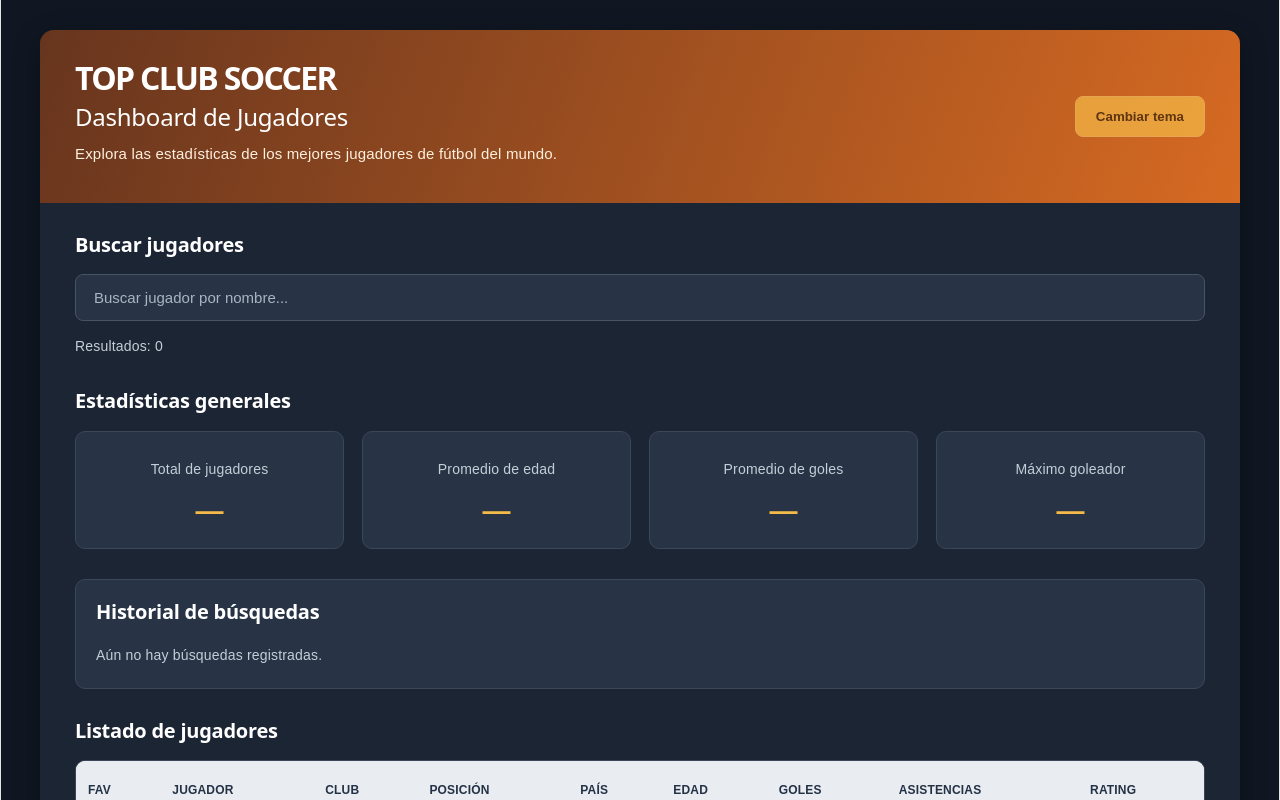
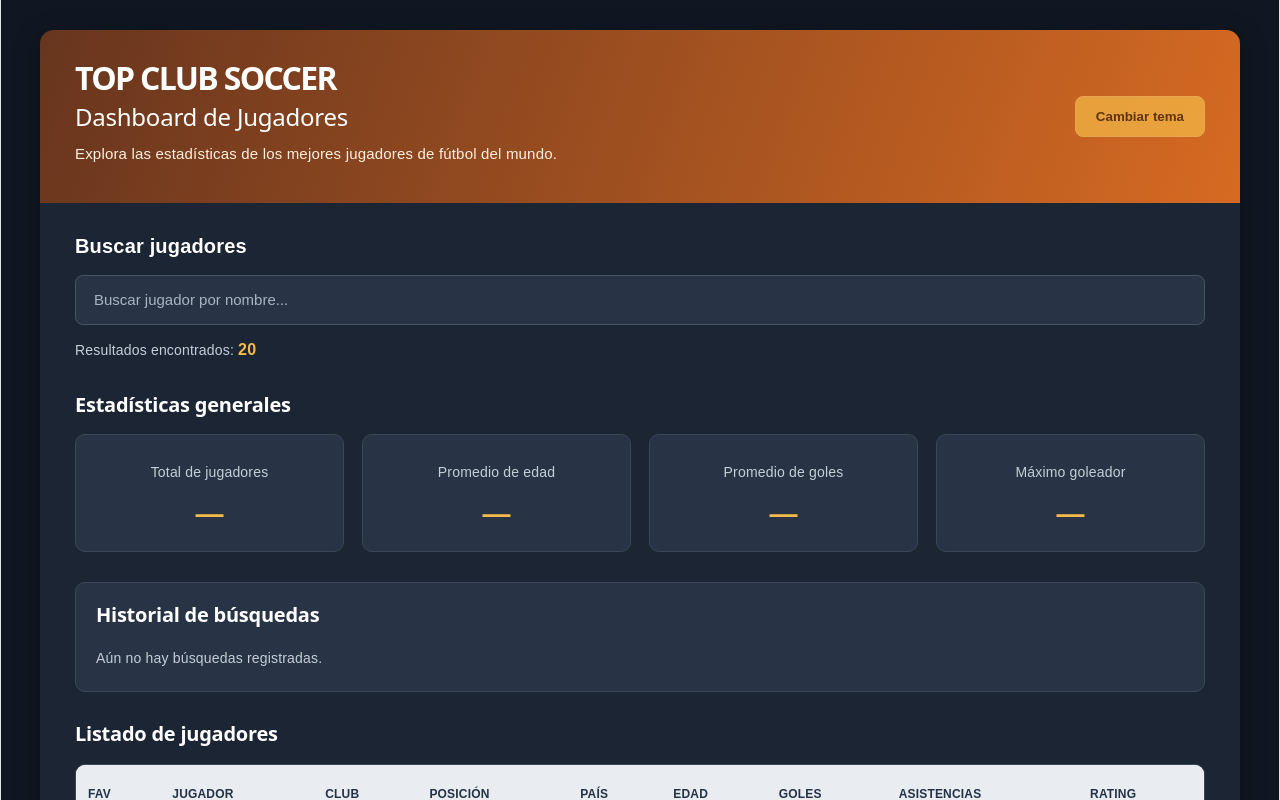
Before and after one commit to kevinncuervo/Examen-final, a React (Vite) app: page / in a window 1280 px wide. Shown: the top 800 px of the page. Built offline with nearby package versions, Linux system fonts and the light colour scheme.

Commit message:
Implementar busqueda de jugadores con debounce de 300 ms

```diff
--- a/src/App.jsx
+++ b/src/App.jsx
@@ -1,8 +1,54 @@
 
+import { useEffect, useMemo, useState } from 'react';
 import DashboardLayout from './components/DashboardLayout';
+import { players } from './data/players';
 
 function App() {
-  return <DashboardLayout />;
+  // Texto que escribe el usuario
+  const [searchValue, setSearchValue] = useState('');
+
+  // Texto que se aplicará después de 300 ms
+  const [debouncedSearch, setDebouncedSearch] = useState('');
+
+  // Aplicar debounce de 300 milisegundos
+  useEffect(() => {
+    const timeoutId = setTimeout(() => {
+      setDebouncedSearch(searchValue);
+    }, 300);
+
+    return () => {
+      clearTimeout(timeoutId);
+    };
+  }, [searchValue]);
+
+  // Filtrar jugadores exclusivamente por nombre
+  const filteredPlayers = useMemo(() => {
+    const normalizedSearch = debouncedSearch
+      .trim()
+      .toLocaleLowerCase('es');
+
+    return players.filter((player) => {
+      const normalizedName = player.name
+        .toLocaleLowerCase('es');
+
+      return normalizedName.includes(normalizedSearch);
+    });
+  }, [debouncedSearch]);
+
+  // Limpiar búsqueda
+  const handleClearSearch = () => {
+    setSearchValue('');
+    setDebouncedSearch('');
+  };
+
+  return (
+    <DashboardLayout
+      searchValue={searchValue}
+      onSearchChange={setSearchValue}
+      onSearchClear={handleClearSearch}
+      resultsCount={filteredPlayers.length}
+    />
+  );
 }
 
 export default App;
--- a/src/components/DashboardLayout.jsx
+++ b/src/components/DashboardLayout.jsx
@@ -1,14 +1,25 @@
+
+import SearchBar from './SearchBar';
 import '../styles/dashboard.css';
 
-function DashboardLayout() {
+function DashboardLayout({
+  searchValue,
+  onSearchChange,
+  onSearchClear,
+  resultsCount
+}) {
   return (
     <div className="dashboard">
       <header className="dashboard__header">
         <div className="dashboard__branding">
-          <h1 className="dashboard__brand">TOP CLUB SOCCER</h1>
+          <h1 className="dashboard__brand">
+            TOP CLUB SOCCER
+          </h1>
+
           <h2 className="dashboard__title">
             Dashboard de Jugadores
           </h2>
+
           <p className="dashboard__description">
             Explora las estadísticas de los mejores jugadores
             de fútbol del mundo.
@@ -26,17 +37,12 @@ function DashboardLayout() {
 
       <main className="dashboard__main">
         <section className="dashboard__search">
-          <h2>Buscar jugadores</h2>
-
-          <input
-            className="dashboard__search-input"
-            type="text"
-            placeholder="Buscar jugador por nombre..."
-            aria-label="Buscar jugador por nombre"
-            disabled
+          <SearchBar
+            value={searchValue}
+            onChange={onSearchChange}
+            onClear={onSearchClear}
+            resultsCount={resultsCount}
           />
-
-          <p>Resultados: 0</p>
         </section>
 
         <section className="dashboard__stats">
@@ -92,7 +98,8 @@ function DashboardLayout() {
               <tbody>
                 <tr>
                   <td colSpan={9}>
-                    Los jugadores se cargarán próximamente.
+                    La tabla interactiva se implementará
+                    en una próxima etapa.
                   </td>
                 </tr>
               </tbody>
--- /dev/null
+++ b/src/components/SearchBar.jsx
@@ -0,0 +1,55 @@
+
+import '../styles/search-bar.css';
+
+function SearchBar({
+  value,
+  onChange,
+  onClear,
+  resultsCount
+}) {
+  return (
+    <div className="search-bar">
+      <label
+        className="search-bar__label"
+        htmlFor="player-search"
+      >
+        Buscar jugadores
+      </label>
+
+      <div className="search-bar__field">
+        <input
+          id="player-search"
+          className="search-bar__input"
+          type="search"
+          value={value}
+          onChange={(event) => onChange(event.target.value)}
+          placeholder="Buscar jugador por nombre..."
+          autoComplete="off"
+        />
+
+        {value.length > 0 && (
+          <button
+            className="search-bar__clear"
+            type="button"
+            onClick={onClear}
+            aria-label="Limpiar búsqueda"
+            title="Limpiar búsqueda"
+          >
+            ×
+          </button>
+        )}
+      </div>
+
+      <p
+        className="search-bar__results"
+        role="status"
+        aria-live="polite"
+      >
+        Resultados encontrados:{' '}
+        <strong>{resultsCount}</strong>
+      </p>
+    </div>
+  );
+}
+
+export default SearchBar;
--- /dev/null
+++ b/src/styles/search-bar.css
@@ -0,0 +1,109 @@
+
+/* Componente SearchBar */
+.search-bar {
+  width: 100%;
+  margin-bottom: 25px;
+}
+
+/* Etiqueta del buscador */
+.search-bar__label {
+  display: block;
+  margin-bottom: 16px;
+  color: #ffffff;
+  font-size: 20px;
+  font-weight: 700;
+}
+
+/* Contenedor del campo */
+.search-bar__field {
+  position: relative;
+  display: flex;
+  align-items: center;
+  width: 100%;
+}
+
+/* Campo de búsqueda */
+.search-bar__input {
+  width: 100%;
+  min-height: 50px;
+  padding: 14px 55px 14px 18px;
+  border: 1px solid #465365;
+  border-radius: 8px;
+  background-color: #283445;
+  color: #ffffff;
+  font-family: inherit;
+  font-size: 15px;
+  transition: border-color 0.2s ease;
+}
+
+.search-bar__input::placeholder {
+  color: #aab4c1;
+}
+
+/* Enfoque del buscador */
+.search-bar__input:focus {
+  border-color: #f5bb48;
+  outline: 2px solid transparent;
+  box-shadow: 0 0 0 2px rgba(245, 187, 72, 0.25);
+}
+
+/* Ocultar botón nativo de limpieza */
+.search-bar__input::-webkit-search-cancel-button {
+  display: none;
+}
+
+/* Botón X */
+.search-bar__clear {
+  position: absolute;
+  right: 10px;
+  top: 50%;
+  display: flex;
+  align-items: center;
+  justify-content: center;
+  width: 32px;
+  height: 32px;
+  padding: 0;
+  transform: translateY(-50%);
+  border: none;
+  border-radius: 6px;
+  background-color: #f5bb48;
+  color: #32210c;
+  font-family: inherit;
+  font-size: 24px;
+  font-weight: 700;
+  line-height: 1;
+  cursor: pointer;
+}
+
+.search-bar__clear:hover {
+  background-color: #ffd274;
+}
+
+.search-bar__clear:focus-visible {
+  outline: 2px solid #ffffff;
+  outline-offset: 2px;
+}
+
+/* Contador de resultados */
+.search-bar__results {
+  margin: 12px 0 0;
+  color: #c5ced8;
+  font-size: 14px;
+}
+
+.search-bar__results strong {
+  color: #f5bb48;
+  font-size: 16px;
+  font-weight: 700;
+}
+
+/* Adaptación a móviles */
+@media (max-width: 480px) {
+  .search-bar__label {
+    font-size: 18px;
+  }
+
+  .search-bar__input {
+    font-size: 14px;
+  }
+}
```
